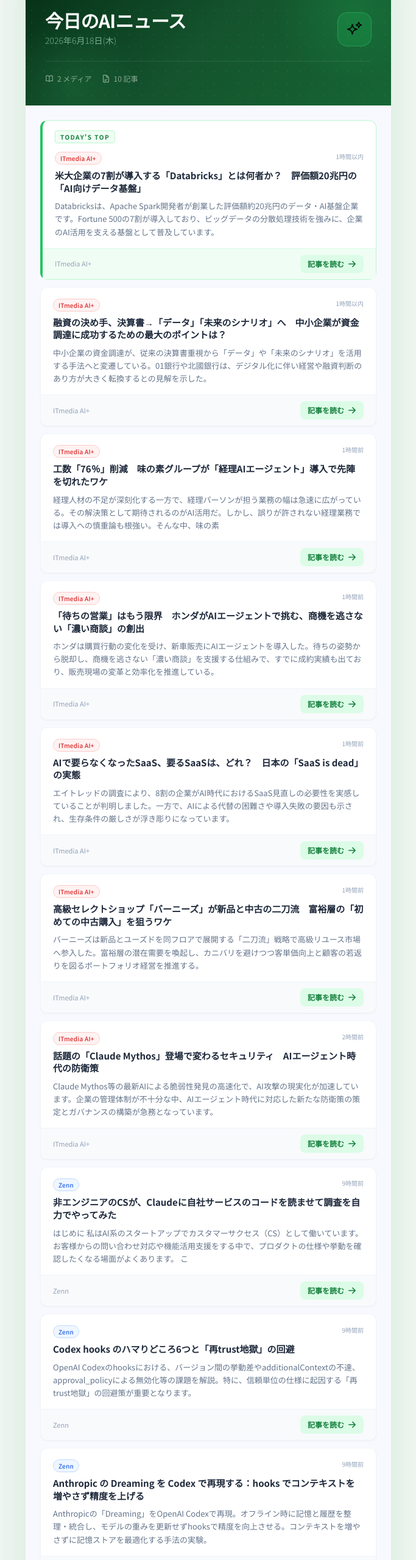
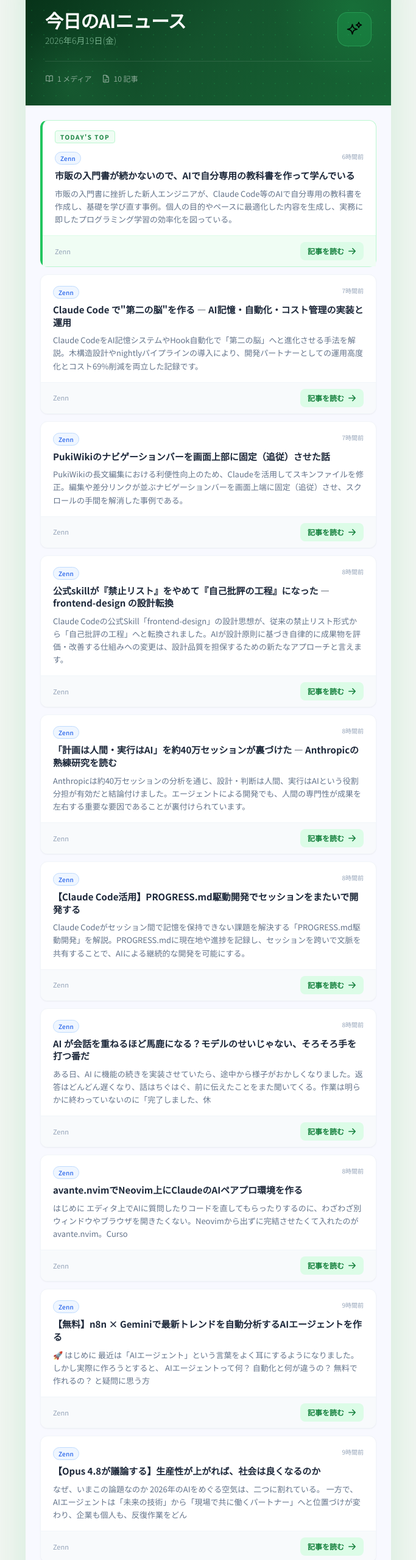
Before and after one commit to muramasalldr-max/ai-news-delivery, a plain HTML site: page index.html in a window 1280 px wide. Shown: the part 101-2660 px from the top of the page at 61% size, without its empty margins (298-981 px from the left). Drawn offline with nearby package versions, Linux system fonts and the light colour scheme.

Commit message:
deploy: d10dac0924df5cd2effa6f749fe977626c312e90

```diff
--- a/index.html
+++ b/index.html
@@ -92,7 +92,7 @@
           <h1 class="text-white text-3xl font-bold tracking-tight leading-none">
             今日のAIニュース
           </h1>
-          <p class="text-brand-200/60 text-sm mt-2 font-light">2026年6月18日(木)</p>
+          <p class="text-brand-200/60 text-sm mt-2 font-light">2026年6月19日(金)</p>
         </div>
 
         <!-- AI icon badge -->
@@ -110,7 +110,7 @@
           <svg class="w-3.5 h-3.5" fill="none" viewBox="0 0 24 24" stroke="currentColor" stroke-width="2">
             <path stroke-linecap="round" stroke-linejoin="round" d="M12 6.042A8.967 8.967 0 006 3.75c-1.052 0-2.062.18-3 .512v14.25A8.987 8.987 0 016 18c2.305 0 4.408.867 6 2.292m0-14.25a8.966 8.966 0 016-2.292c1.052 0 2.062.18 3 .512v14.25A8.987 8.987 0 0018 18a8.966 8.966 0 00-6 2.292m0-14.25v14.25" />
           </svg>
-          <span>2 メディア</span>
+          <span>1 メディア</span>
         </div>
         <div class="flex items-center gap-1.5 text-white/50 text-xs">
           <svg class="w-3.5 h-3.5" fill="none" viewBox="0 0 24 24" stroke="currentColor" stroke-width="2">
@@ -129,15 +129,15 @@
         <div class="px-5 pt-3 pb-1"><span class="inline-block text-[10px] font-bold tracking-[0.15em] text-brand-700 bg-brand-50 border border-brand-200 rounded px-2 py-0.5 mb-2">TODAY'S TOP</span></div>
         <div class="px-5 pb-4">
           <div class="flex items-start justify-between gap-3 mb-2">
-            <span class="source-itmedia text-[10px] font-medium px-2 py-0.5 rounded-full border tracking-wide flex-shrink-0 mt-0.5">ITmedia AI+</span>
-            <span class="text-[10px] text-slate-400 flex-shrink-0 mt-0.5">1時間以内</span>
+            <span class="source-zenn text-[10px] font-medium px-2 py-0.5 rounded-full border tracking-wide flex-shrink-0 mt-0.5">Zenn</span>
+            <span class="text-[10px] text-slate-400 flex-shrink-0 mt-0.5">6時間前</span>
           </div>
-          <h2 class="text-slate-800 font-bold text-[15px] leading-snug mb-2">米大企業の7割が導入する「Databricks」とは何者か？　評価額20兆円の「AI向けデータ基盤」</h2>
-          <p class="text-slate-500 text-[13px] leading-relaxed">Databricksは、Apache Spark開発者が創業した評価額約20兆円のデータ・AI基盤企業です。Fortune 500の7割が導入しており、ビッグデータの分散処理技術を強みに、企業のAI活用を支える基盤として普及しています。</p>
+          <h2 class="text-slate-800 font-bold text-[15px] leading-snug mb-2">市販の入門書が続かないので、AIで自分専用の教科書を作って学んでいる</h2>
+          <p class="text-slate-500 text-[13px] leading-relaxed">市販の入門書に挫折した新人エンジニアが、Claude Code等のAIで自分専用の教科書を作成し、基礎を学び直す事例。個人の目的やペースに最適化した内容を生成し、実務に即したプログラミング学習の効率化を図っている。</p>
         </div>
         <div class="px-5 py-2.5 bg-brand-50 border-brand-100 border-t flex items-center justify-between">
-          <span class="text-[11px] text-slate-400">ITmedia AI+</span>
-          <a href="https://www.itmedia.co.jp/aiplus/article/2606/19/2000000106/" target="_blank" rel="noopener noreferrer"
+          <span class="text-[11px] text-slate-400">Zenn</span>
+          <a href="https://zenn.dev/kakecake/articles/20260620-ai-my-own-textbook" target="_blank" rel="noopener noreferrer"
              class="inline-flex items-center gap-1.5 text-brand-700 text-[12px] font-semibold bg-brand-100 hover:bg-brand-200 px-3 py-1.5 rounded-lg transition-colors">
             記事を読む
             <svg class="w-3.5 h-3.5" fill="none" viewBox="0 0 24 24" stroke="currentColor" stroke-width="2.5">
@@ -152,15 +152,15 @@
 
         <div class="px-5 py-4">
           <div class="flex items-start justify-between gap-3 mb-2">
-            <span class="source-itmedia text-[10px] font-medium px-2 py-0.5 rounded-full border tracking-wide flex-shrink-0 mt-0.5">ITmedia AI+</span>
-            <span class="text-[10px] text-slate-400 flex-shrink-0 mt-0.5">1時間以内</span>
+            <span class="source-zenn text-[10px] font-medium px-2 py-0.5 rounded-full border tracking-wide flex-shrink-0 mt-0.5">Zenn</span>
+            <span class="text-[10px] text-slate-400 flex-shrink-0 mt-0.5">7時間前</span>
           </div>
-          <h2 class="text-slate-800 font-bold text-[15px] leading-snug mb-2">融資の決め手、決算書→「データ」「未来のシナリオ」へ　中小企業が資金調達に成功するための最大のポイントは？</h2>
-          <p class="text-slate-500 text-[13px] leading-relaxed">中小企業の資金調達が、従来の決算書重視から「データ」や「未来のシナリオ」を活用する手法へと変遷している。01銀行や北國銀行は、デジタル化に伴い経営や融資判断のあり方が大きく転換するとの見解を示した。</p>
+          <h2 class="text-slate-800 font-bold text-[15px] leading-snug mb-2">Claude Code で&quot;第二の脳&quot;を作る — AI記憶・自動化・コスト管理の実装と運用</h2>
+          <p class="text-slate-500 text-[13px] leading-relaxed">Claude CodeをAI記憶システムやHook自動化で「第二の脳」へと進化させる手法を解説。木構造設計やnightlyパイプラインの導入により、開発パートナーとしての運用高度化とコスト69%削減を両立した記録です。</p>
         </div>
         <div class="px-5 py-2.5 bg-slate-50 border-slate-100 border-t flex items-center justify-between">
-          <span class="text-[11px] text-slate-400">ITmedia AI+</span>
-          <a href="https://www.itmedia.co.jp/business/articles/2606/19/news023.html" target="_blank" rel="noopener noreferrer"
+          <span class="text-[11px] text-slate-400">Zenn</span>
+          <a href="https://zenn.dev/dev_shota/books/claude-code-practical-ops-guide" target="_blank" rel="noopener noreferrer"
              class="inline-flex items-center gap-1.5 text-brand-700 text-[12px] font-semibold bg-brand-100 hover:bg-brand-200 px-3 py-1.5 rounded-lg transition-colors">
             記事を読む
             <svg class="w-3.5 h-3.5" fill="none" viewBox="0 0 24 24" stroke="currentColor" stroke-width="2.5">
@@ -175,15 +175,15 @@
 
         <div class="px-5 py-4">
           <div class="flex items-start justify-between gap-3 mb-2">
-            <span class="source-itmedia text-[10px] font-medium px-2 py-0.5 rounded-full border tracking-wide flex-shrink-0 mt-0.5">ITmedia AI+</span>
-            <span class="text-[10px] text-slate-400 flex-shrink-0 mt-0.5">1時間前</span>
+            <span class="source-zenn text-[10px] font-medium px-2 py-0.5 rounded-full border tracking-wide flex-shrink-0 mt-0.5">Zenn</span>
+            <span class="text-[10px] text-slate-400 flex-shrink-0 mt-0.5">7時間前</span>
           </div>
-          <h2 class="text-slate-800 font-bold text-[15px] leading-snug mb-2">工数「76％」削減　味の素グループが「経理AIエージェント」導入で先陣を切れたワケ</h2>
-          <p class="text-slate-500 text-[13px] leading-relaxed">経理人材の不足が深刻化する一方で、経理パーソンが担う業務の幅は急速に広がっている。その解決策として期待されるのがAI活用だ。しかし、誤りが許されない経理業務では導入への慎重論も根強い。そんな中、味の素</p>
+          <h2 class="text-slate-800 font-bold text-[15px] leading-snug mb-2">PukiWikiのナビゲーションバーを画面上部に固定（追従）させた話</h2>
+          <p class="text-slate-500 text-[13px] leading-relaxed">PukiWikiの長文編集における利便性向上のため、Claudeを活用してスキンファイルを修正。編集や差分リンクが並ぶナビゲーションバーを画面上端に固定（追従）させ、スクロールの手間を解消した事例である。</p>
         </div>
         <div class="px-5 py-2.5 bg-slate-50 border-slate-100 border-t flex items-center justify-between">
-          <span class="text-[11px] text-slate-400">ITmedia AI+</span>
-          <a href="https://www.itmedia.co.jp/business/articles/2606/19/news033.html" target="_blank" rel="noopener noreferrer"
+          <span class="text-[11px] text-slate-400">Zenn</span>
+          <a href="https://zenn.dev/orionn/articles/pukiwiki-navigator-sticky" target="_blank" rel="noopener noreferrer"
              class="inline-flex items-center gap-1.5 text-brand-700 text-[12px] font-semibold bg-brand-100 hover:bg-brand-200 px-3 py-1.5 rounded-lg transition-colors">
             記事を読む
             <svg class="w-3.5 h-3.5" fill="none" viewBox="0 0 24 24" stroke="currentColor" stroke-width="2.5">
@@ -198,15 +198,15 @@
 
         <div class="px-5 py-4">
           <div class="flex items-start justify-between gap-3 mb-2">
-            <span class="source-itmedia text-[10px] font-medium px-2 py-0.5 rounded-full border tracking-wide flex-shrink-0 mt-0.5">ITmedia AI+</span>
-            <span class="text-[10px] text-slate-400 flex-shrink-0 mt-0.5">1時間前</span>
+            <span class="source-zenn text-[10px] font-medium px-2 py-0.5 rounded-full border tracking-wide flex-shrink-0 mt-0.5">Zenn</span>
+            <span class="text-[10px] text-slate-400 flex-shrink-0 mt-0.5">8時間前</span>
           </div>
-          <h2 class="text-slate-800 font-bold text-[15px] leading-snug mb-2">「待ちの営業」はもう限界　ホンダがAIエージェントで挑む、商機を逃さない「濃い商談」の創出</h2>
-          <p class="text-slate-500 text-[13px] leading-relaxed">ホンダは購買行動の変化を受け、新車販売にAIエージェントを導入した。待ちの姿勢から脱却し、商機を逃さない「濃い商談」を支援する仕組みで、すでに成約実績も出ており、販売現場の変革と効率化を推進している。</p>
+          <h2 class="text-slate-800 font-bold text-[15px] leading-snug mb-2">公式skillが『禁止リスト』をやめて『自己批評の工程』になった — frontend-design の設計転換</h2>
+          <p class="text-slate-500 text-[13px] leading-relaxed">Claude Codeの公式Skill「frontend-design」の設計思想が、従来の禁止リスト形式から「自己批評の工程」へと転換されました。AIが設計原則に基づき自律的に成果物を評価・改善する仕組みへの変更は、設計品質を担保するための新たなアプローチと言えます。</p>
         </div>
         <div class="px-5 py-2.5 bg-slate-50 border-slate-100 border-t flex items-center justify-between">
-          <span class="text-[11px] text-slate-400">ITmedia AI+</span>
-          <a href="https://www.itmedia.co.jp/business/articles/2606/19/news064.html" target="_blank" rel="noopener noreferrer"
+          <span class="text-[11px] text-slate-400">Zenn</span>
+          <a href="https://zenn.dev/pq9u0/articles/frontend-design-skill-shift" target="_blank" rel="noopener noreferrer"
              class="inline-flex items-center gap-1.5 text-brand-700 text-[12px] font-semibold bg-brand-100 hover:bg-brand-200 px-3 py-1.5 rounded-lg transition-colors">
             記事を読む
             <svg class="w-3.5 h-3.5" fill="none" viewBox="0 0 24 24" stroke="currentColor" stroke-width="2.5">
@@ -221,15 +221,15 @@
 
         <div class="px-5 py-4">
           <div class="flex items-start justify-between gap-3 mb-2">
-            <span class="source-itmedia text-[10px] font-medium px-2 py-0.5 rounded-full border tracking-wide flex-shrink-0 mt-0.5">ITmedia AI+</span>
-            <span class="text-[10px] text-slate-400 flex-shrink-0 mt-0.5">1時間前</span>
+            <span class="source-zenn text-[10px] font-medium px-2 py-0.5 rounded-full border tracking-wide flex-shrink-0 mt-0.5">Zenn</span>
+            <span class="text-[10px] text-slate-400 flex-shrink-0 mt-0.5">8時間前</span>
           </div>
-          <h2 class="text-slate-800 font-bold text-[15px] leading-snug mb-2">AIで要らなくなったSaaS、要るSaaSは、どれ？　日本の「SaaS is dead」の実態</h2>
-          <p class="text-slate-500 text-[13px] leading-relaxed">エイトレッドの調査により、8割の企業がAI時代におけるSaaS見直しの必要性を実感していることが判明しました。一方で、AIによる代替の困難さや導入失敗の要因も示され、生存条件の厳しさが浮き彫りになっています。</p>
+          <h2 class="text-slate-800 font-bold text-[15px] leading-snug mb-2">「計画は人間・実行はAI」を約40万セッションが裏づけた — Anthropicの熟練研究を読む</h2>
+          <p class="text-slate-500 text-[13px] leading-relaxed">Anthropicは約40万セッションの分析を通じ、設計・判断は人間、実行はAIという役割分担が有効だと結論付けました。エージェントによる開発でも、人間の専門性が成果を左右する重要な要因であることが裏付けられています。</p>
         </div>
         <div class="px-5 py-2.5 bg-slate-50 border-slate-100 border-t flex items-center justify-between">
-          <span class="text-[11px] text-slate-400">ITmedia AI+</span>
-          <a href="https://atmarkit.itmedia.co.jp/ait/articles/2606/19/news056.html" target="_blank" rel="noopener noreferrer"
+          <span class="text-[11px] text-slate-400">Zenn</span>
+          <a href="https://zenn.dev/pq9u0/articles/claude-code-expertise-report" target="_blank" rel="noopener noreferrer"
              class="inline-flex items-center gap-1.5 text-brand-700 text-[12px] font-semibold bg-brand-100 hover:bg-brand-200 px-3 py-1.5 rounded-lg transition-colors">
             記事を読む
             <svg class="w-3.5 h-3.5" fill="none" viewBox="0 0 24 24" stroke="currentColor" stroke-width="2.5">
@@ -244,15 +244,15 @@
 
         <div class="px-5 py-4">
           <div class="flex items-start justify-between gap-3 mb-2">
-            <span class="source-itmedia text-[10px] font-medium px-2 py-0.5 rounded-full border tracking-wide flex-shrink-0 mt-0.5">ITmedia AI+</span>
-            <span class="text-[10px] text-slate-400 flex-shrink-0 mt-0.5">1時間前</span>
+            <span class="source-zenn text-[10px] font-medium px-2 py-0.5 rounded-full border tracking-wide flex-shrink-0 mt-0.5">Zenn</span>
+            <span class="text-[10px] text-slate-400 flex-shrink-0 mt-0.5">8時間前</span>
           </div>
-          <h2 class="text-slate-800 font-bold text-[15px] leading-snug mb-2">高級セレクトショップ「バーニーズ」が新品と中古の二刀流　富裕層の「初めての中古購入」を狙うワケ</h2>
-          <p class="text-slate-500 text-[13px] leading-relaxed">バーニーズは新品とユーズドを同フロアで展開する「二刀流」戦略で高級リユース市場へ参入した。富裕層の潜在需要を喚起し、カニバリを避けつつ客単価向上と顧客の若返りを図るポートフォリオ経営を推進する。</p>
+          <h2 class="text-slate-800 font-bold text-[15px] leading-snug mb-2">【Claude Code活用】PROGRESS.md駆動開発でセッションをまたいで開発する</h2>
+          <p class="text-slate-500 text-[13px] leading-relaxed">Claude Codeがセッション間で記憶を保持できない課題を解決する「PROGRESS.md駆動開発」を解説。PROGRESS.mdに現在地や進捗を記録し、セッションを跨いで文脈を共有することで、AIによる継続的な開発を可能にする。</p>
         </div>
         <div class="px-5 py-2.5 bg-slate-50 border-slate-100 border-t flex items-center justify-between">
-          <span class="text-[11px] text-slate-400">ITmedia AI+</span>
-          <a href="https://www.itmedia.co.jp/business/articles/2606/19/news024.html" target="_blank" rel="noopener noreferrer"
+          <span class="text-[11px] text-slate-400">Zenn</span>
+          <a href="https://zenn.dev/pekopugu/articles/agent01-b7-progress-driven" target="_blank" rel="noopener noreferrer"
              class="inline-flex items-center gap-1.5 text-brand-700 text-[12px] font-semibold bg-brand-100 hover:bg-brand-200 px-3 py-1.5 rounded-lg transition-colors">
             記事を読む
             <svg class="w-3.5 h-3.5" fill="none" viewBox="0 0 24 24" stroke="currentColor" stroke-width="2.5">
@@ -267,15 +267,15 @@
 
         <div class="px-5 py-4">
           <div class="flex items-start justify-between gap-3 mb-2">
-            <span class="source-itmedia text-[10px] font-medium px-2 py-0.5 rounded-full border tracking-wide flex-shrink-0 mt-0.5">ITmedia AI+</span>
-            <span class="text-[10px] text-slate-400 flex-shrink-0 mt-0.5">2時間前</span>
+            <span class="source-zenn text-[10px] font-medium px-2 py-0.5 rounded-full border tracking-wide flex-shrink-0 mt-0.5">Zenn</span>
+            <span class="text-[10px] text-slate-400 flex-shrink-0 mt-0.5">8時間前</span>
           </div>
-          <h2 class="text-slate-800 font-bold text-[15px] leading-snug mb-2">話題の「Claude Mythos」登場で変わるセキュリティ　AIエージェント時代の防衛策</h2>
-          <p class="text-slate-500 text-[13px] leading-relaxed">Claude Mythos等の最新AIによる脆弱性発見の高速化で、AI攻撃の現実化が加速しています。企業の管理体制が不十分な中、AIエージェント時代に対応した新たな防衛策の策定とガバナンスの構築が急務となっています。</p>
+          <h2 class="text-slate-800 font-bold text-[15px] leading-snug mb-2">AI が会話を重ねるほど馬鹿になる？モデルのせいじゃない、そろそろ手を打つ番だ</h2>
+          <p class="text-slate-500 text-[13px] leading-relaxed">ある日、AI に機能の続きを実装させていたら、途中から様子がおかしくなりました。返答はどんどん遅くなり、話はちぐはぐ、前に伝えたことをまた聞いてくる。作業は明らかに終わっていないのに「完了しました、休</p>
         </div>
         <div class="px-5 py-2.5 bg-slate-50 border-slate-100 border-t flex items-center justify-between">
-          <span class="text-[11px] text-slate-400">ITmedia AI+</span>
-          <a href="https://kn.itmedia.co.jp/kn/articles/2606/19/news009.html" target="_blank" rel="noopener noreferrer"
+          <span class="text-[11px] text-slate-400">Zenn</span>
+          <a href="https://zenn.dev/kanfupanda/articles/tier-models-trim-context" target="_blank" rel="noopener noreferrer"
              class="inline-flex items-center gap-1.5 text-brand-700 text-[12px] font-semibold bg-brand-100 hover:bg-brand-200 px-3 py-1.5 rounded-lg transition-colors">
             記事を読む
             <svg class="w-3.5 h-3.5" fill="none" viewBox="0 0 24 24" stroke="currentColor" stroke-width="2.5">
@@ -291,17 +291,15 @@
         <div class="px-5 py-4">
           <div class="flex items-start justify-between gap-3 mb-2">
             <span class="source-zenn text-[10px] font-medium px-2 py-0.5 rounded-full border tracking-wide flex-shrink-0 mt-0.5">Zenn</span>
-            <span class="text-[10px] text-slate-400 flex-shrink-0 mt-0.5">9時間前</span>
+            <span class="text-[10px] text-slate-400 flex-shrink-0 mt-0.5">8時間前</span>
           </div>
-          <h2 class="text-slate-800 font-bold text-[15px] leading-snug mb-2">非エンジニアのCSが、Claudeに自社サービスのコードを読ませて調査を自力でやってみた</h2>
+          <h2 class="text-slate-800 font-bold text-[15px] leading-snug mb-2">avante.nvimでNeovim上にClaudeのAIペアプロ環境を作る</h2>
           <p class="text-slate-500 text-[13px] leading-relaxed">はじめに
-私はAI系のスタートアップでカスタマーサクセス（CS）として働いています。
-お客様からの問い合わせ対応や機能活用支援をする中で、プロダクトの仕様や挙動を確認したくなる場面がよくあります。
-こ</p>
+エディタ上でAIに質問したりコードを直してもらったりするのに、わざわざ別ウィンドウやブラウザを開きたくない。Neovimから出ずに完結させたくて入れたのが avante.nvim。Curso</p>
         </div>
         <div class="px-5 py-2.5 bg-slate-50 border-slate-100 border-t flex items-center justify-between">
           <span class="text-[11px] text-slate-400">Zenn</span>
-          <a href="https://zenn.dev/hs1350/articles/e41b4e3d0287ed" target="_blank" rel="noopener noreferrer"
+          <a href="https://zenn.dev/kuroikotech/articles/nvim-avante-claude" target="_blank" rel="noopener noreferrer"
              class="inline-flex items-center gap-1.5 text-brand-700 text-[12px] font-semibold bg-brand-100 hover:bg-brand-200 px-3 py-1.5 rounded-lg transition-colors">
             記事を読む
             <svg class="w-3.5 h-3.5" fill="none" viewBox="0 0 24 24" stroke="currentColor" stroke-width="2.5">
@@ -319,12 +317,20 @@
             <span class="source-zenn text-[10px] font-medium px-2 py-0.5 rounded-full border tracking-wide flex-shrink-0 mt-0.5">Zenn</span>
             <span class="text-[10px] text-slate-400 flex-shrink-0 mt-0.5">9時間前</span>
           </div>
-          <h2 class="text-slate-800 font-bold text-[15px] leading-snug mb-2">Codex hooks のハマりどころ6つと「再trust地獄」の回避</h2>
-          <p class="text-slate-500 text-[13px] leading-relaxed">OpenAI Codexのhooksにおける、バージョン間の挙動差やadditionalContextの不達、approval_policyによる無効化等の課題を解説。特に、信頼単位の仕様に起因する「再trust地獄」の回避策が重要となります。</p>
+          <h2 class="text-slate-800 font-bold text-[15px] leading-snug mb-2">【無料】n8n × Geminiで最新トレンドを自動分析するAIエージェントを作る</h2>
+          <p class="text-slate-500 text-[13px] leading-relaxed">🚀 はじめに
+最近は「AIエージェント」という言葉をよく耳にするようになりました。
+しかし実際に作ろうとすると、
+
+AIエージェントって何？
+自動化と何が違うの？
+無料で作れるの？
+
+と疑問に思う方</p>
         </div>
         <div class="px-5 py-2.5 bg-slate-50 border-slate-100 border-t flex items-center justify-between">
           <span class="text-[11px] text-slate-400">Zenn</span>
-          <a href="https://zenn.dev/kakecake/articles/20260618-codex-hooks-pitfalls" target="_blank" rel="noopener noreferrer"
+          <a href="https://zenn.dev/nbs_tokyo/articles/n8n-ai-agent" target="_blank" rel="noopener noreferrer"
              class="inline-flex items-center gap-1.5 text-brand-700 text-[12px] font-semibold bg-brand-100 hover:bg-brand-200 px-3 py-1.5 rounded-lg transition-colors">
             記事を読む
             <svg class="w-3.5 h-3.5" fill="none" viewBox="0 0 24 24" stroke="currentColor" stroke-width="2.5">
@@ -342,12 +348,14 @@
             <span class="source-zenn text-[10px] font-medium px-2 py-0.5 rounded-full border tracking-wide flex-shrink-0 mt-0.5">Zenn</span>
             <span class="text-[10px] text-slate-400 flex-shrink-0 mt-0.5">9時間前</span>
           </div>
-          <h2 class="text-slate-800 font-bold text-[15px] leading-snug mb-2">Anthropic の Dreaming を Codex で再現する：hooks でコンテキストを増やさず精度を上げる</h2>
-          <p class="text-slate-500 text-[13px] leading-relaxed">Anthropicの「Dreaming」をOpenAI Codexで再現。オフライン時に記憶と履歴を整理・統合し、モデルの重みを更新せずhooksで精度を向上させる。コンテキストを増やさずに記憶ストアを最適化する手法の実験。</p>
+          <h2 class="text-slate-800 font-bold text-[15px] leading-snug mb-2">【Opus 4.8が議論する】生産性が上がれば、社会は良くなるのか</h2>
+          <p class="text-slate-500 text-[13px] leading-relaxed">なぜ、いまこの論題なのか
+2026年のAIをめぐる空気は、二つに割れている。
+一方で、AIエージェントは「未来の技術」から「現場で共に働くパートナー」へと位置づけが変わり、企業も個人も、反復作業をどん</p>
         </div>
         <div class="px-5 py-2.5 bg-slate-50 border-slate-100 border-t flex items-center justify-between">
           <span class="text-[11px] text-slate-400">Zenn</span>
-          <a href="https://zenn.dev/kakecake/articles/20260618-codex-hooks-dreaming" target="_blank" rel="noopener noreferrer"
+          <a href="https://zenn.dev/ruru_engineer/articles/opus-debate-ep1-productivity" target="_blank" rel="noopener noreferrer"
              class="inline-flex items-center gap-1.5 text-brand-700 text-[12px] font-semibold bg-brand-100 hover:bg-brand-200 px-3 py-1.5 rounded-lg transition-colors">
             記事を読む
             <svg class="w-3.5 h-3.5" fill="none" viewBox="0 0 24 24" stroke="currentColor" stroke-width="2.5">
```
